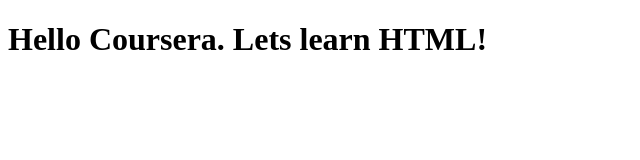
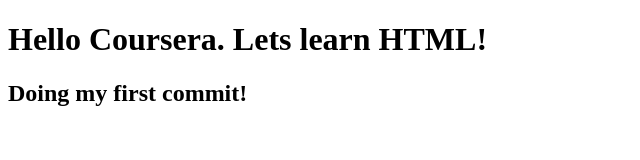
Before and after one commit to pari-25/coursera-test, a plain HTML site: page site/index.html in a window 1280 px wide. Shown: the whole page, without its empty margins (0-640 px from the left). Drawn offline with Linux system fonts and the light colour scheme.

Commit message:
change committed

```diff
--- a/site/index.html
+++ b/site/index.html
@@ -5,5 +5,6 @@
 </head>
 <body>
 <h1>Hello Coursera. Lets learn HTML!</h1>
+<h2>Doing my first commit!</h2>
 </body>
 </html>
```
